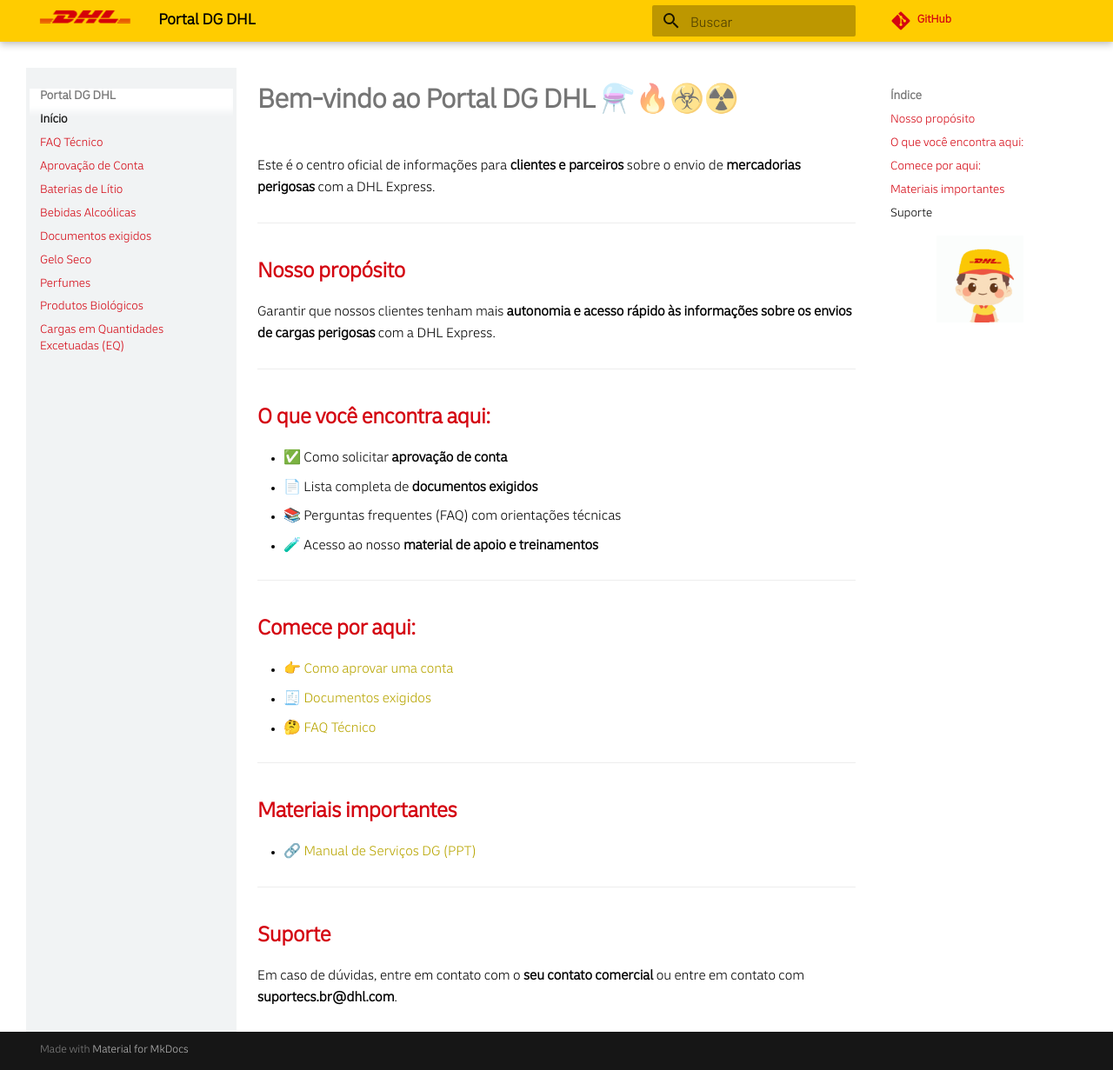
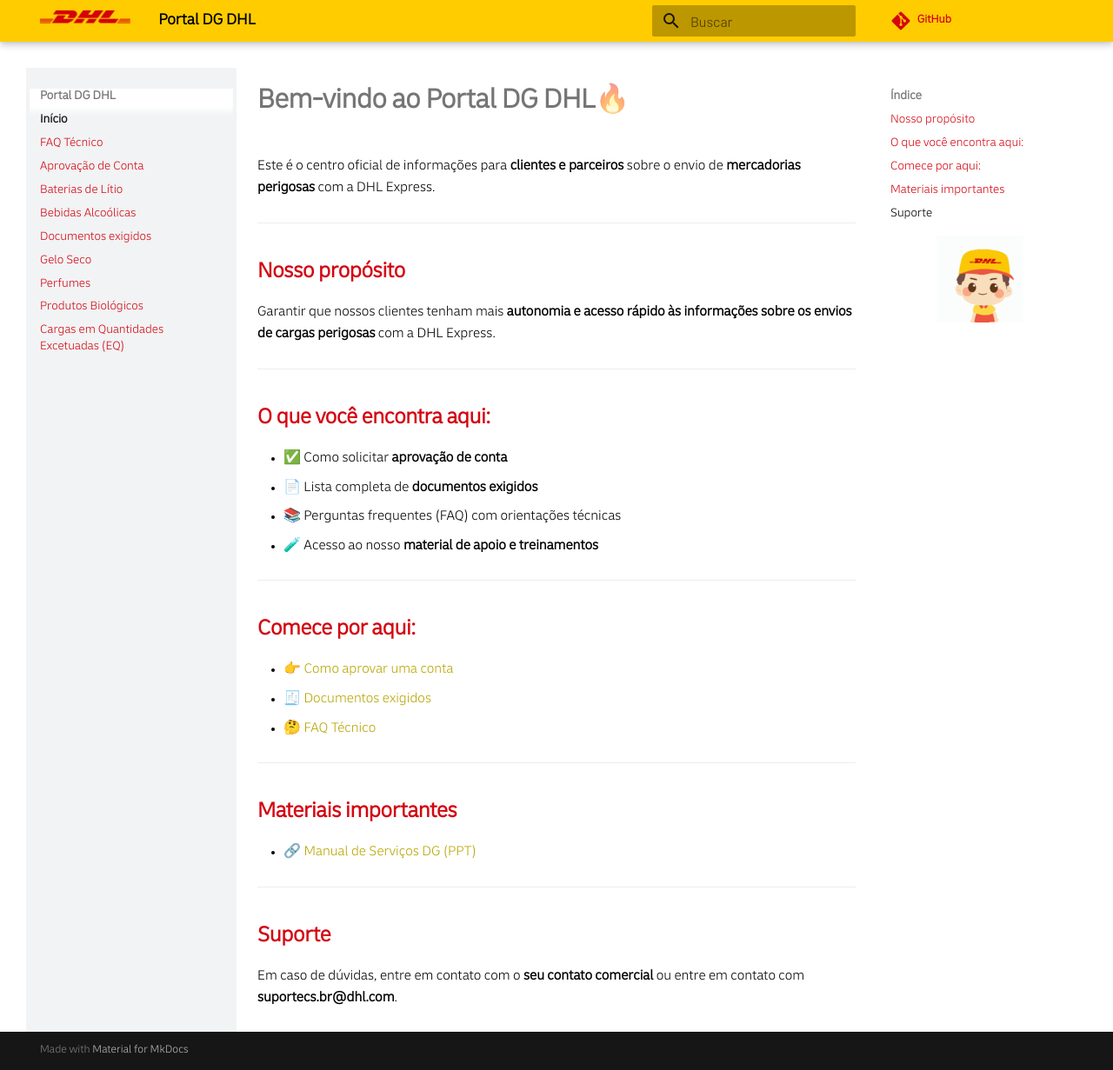
Before and after one commit to portaldangerousgoods/dpdhl, an MkDocs documentation site: the page built from docs/index.md, in a window 1280 px wide and 1231 px high. Shown: the whole window at 87% size. Built offline with MkDocs 1.6.1 and Material for MkDocs 9.7.7, drawn with Linux system fonts in a browser that asks for light colours; comment, search, counter and statistics services are not loaded.

```diff
--- a/docs/index.md
+++ b/docs/index.md
@@ -1,4 +1,4 @@
-# **Bem-vindo ao Portal DG DHL ⚗️🔥☣️☢️**
+# **Bem-vindo ao Portal DG DHL🔥**
 
 Este é o centro oficial de informações para **clientes e parceiros** sobre o envio de **mercadorias perigosas** com a DHL Express.
 
```
